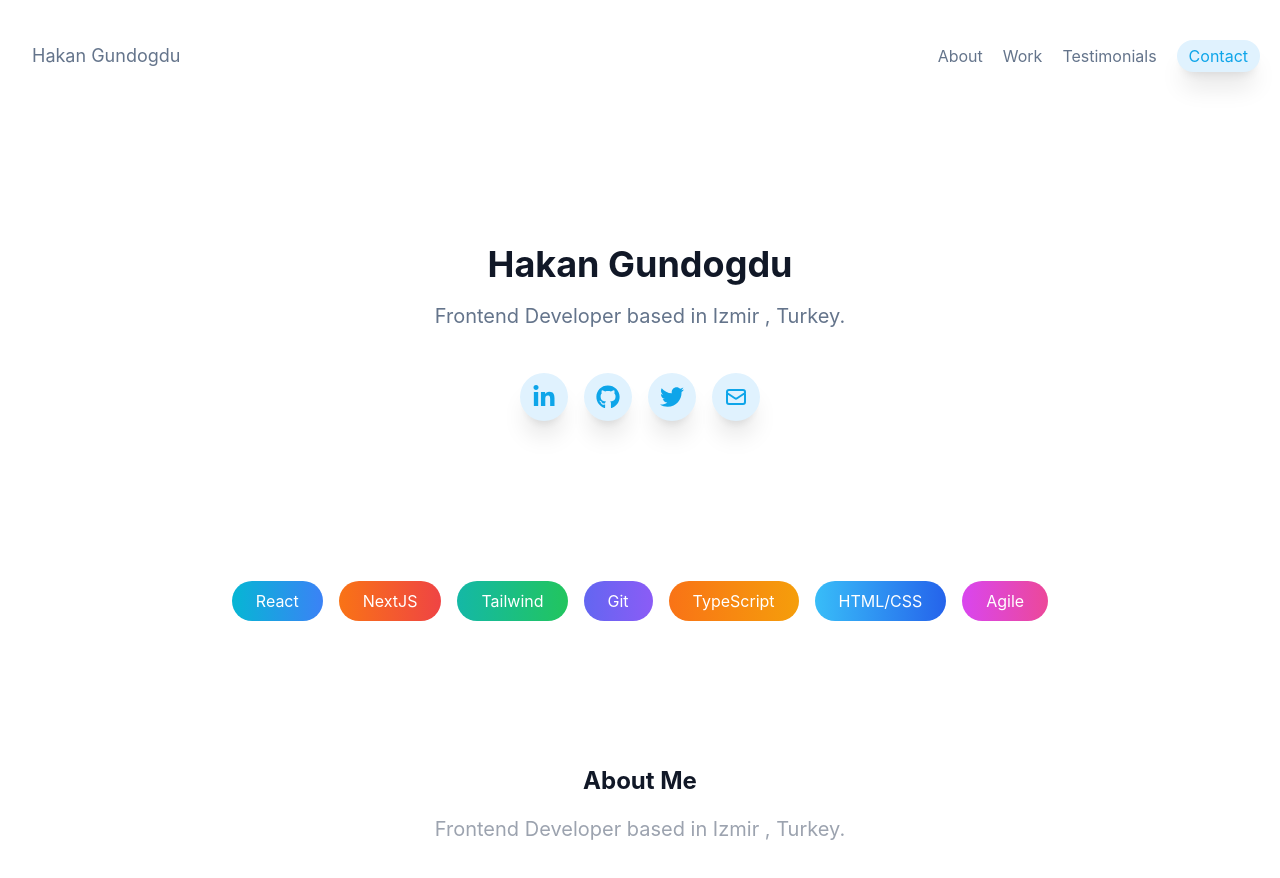
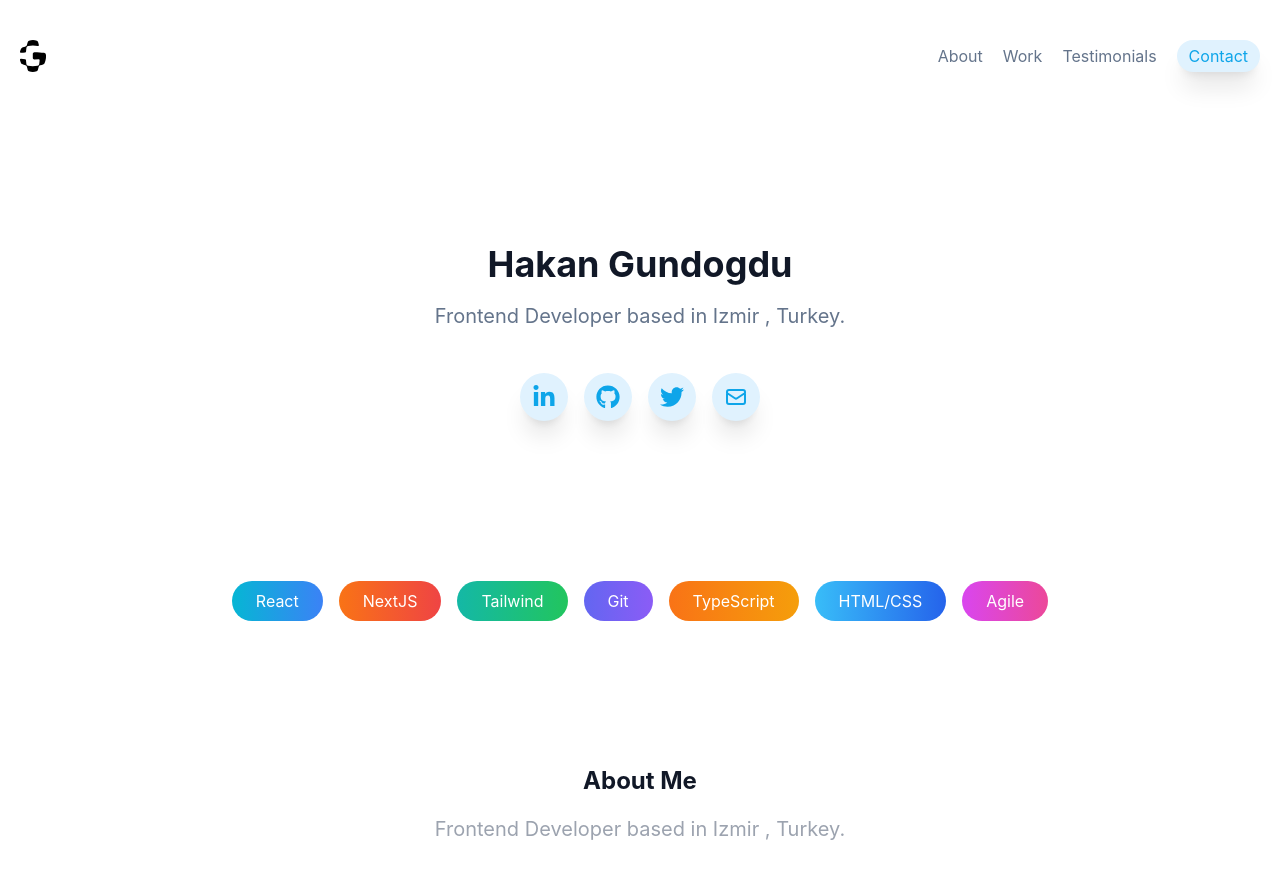
Before and after one commit to hakangundogdu/next-portfolio, a Next.js app: page / in a window 1280 px wide. Shown: the top 878 px of the page. Built offline with nearby package versions, Linux system fonts and the light colour scheme.

Commit message:
logo changed

```diff
--- a/components/Nav.tsx
+++ b/components/Nav.tsx
@@ -4,8 +4,8 @@ const Nav = () => {
   return (
     <header className="text-slate-500  body-font">
       <div className="container mx-auto mt-5 flex flex-wrap p-5 flex-col md:flex-row items-center">
-        <a href="/" className="flex text-slate-500 hover:text-slate-800 ">
-          <span className="ml-3 text-lg ">Hakan Gundogdu</span>
+        <a href="/" className="flex    items-center">
+          <img src="/logo.svg" alt="Logo" className="h-8" />
         </a>
         <nav className="md:ml-auto flex flex-wrap items-center text-base justify-center">
           <a href="/about" className="mr-5 hover:text-sky-500">
```
Also changed, not shown: public/logo-black.svg (added), public/logo.svg (added).
